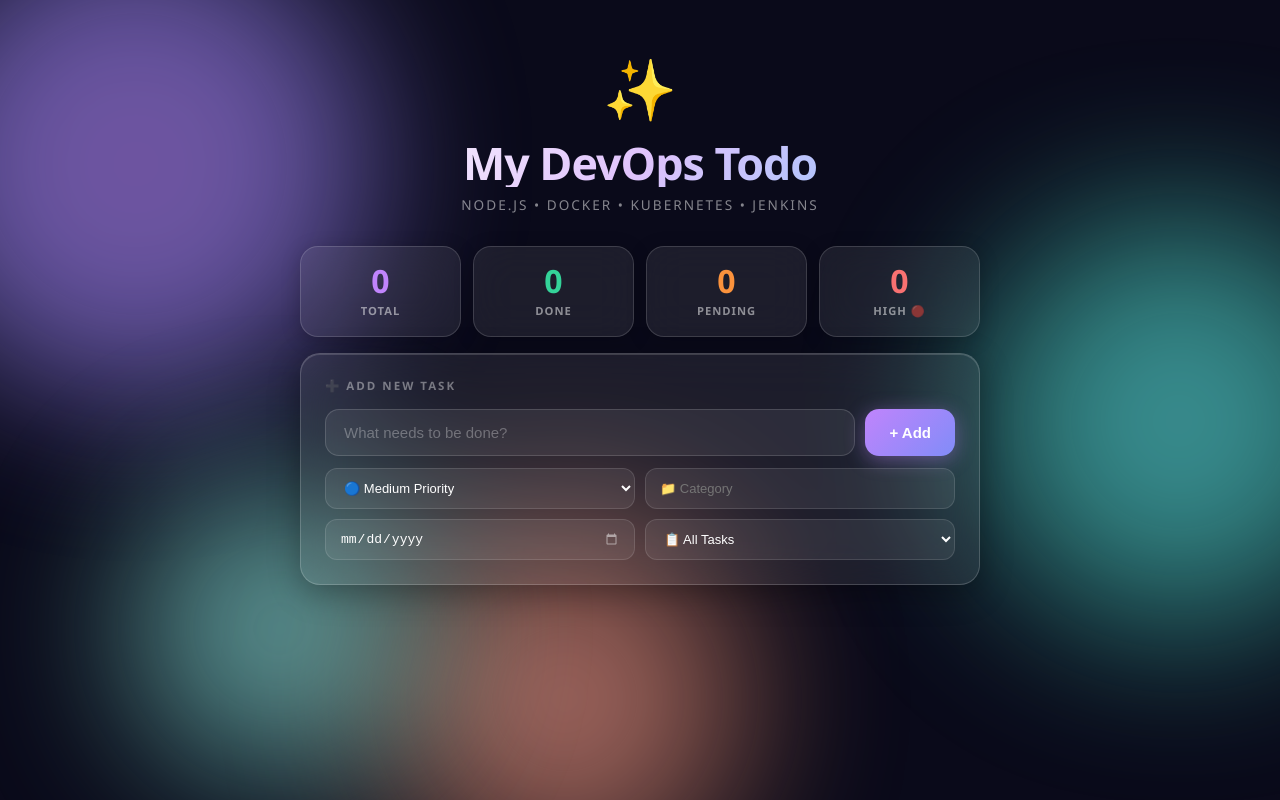
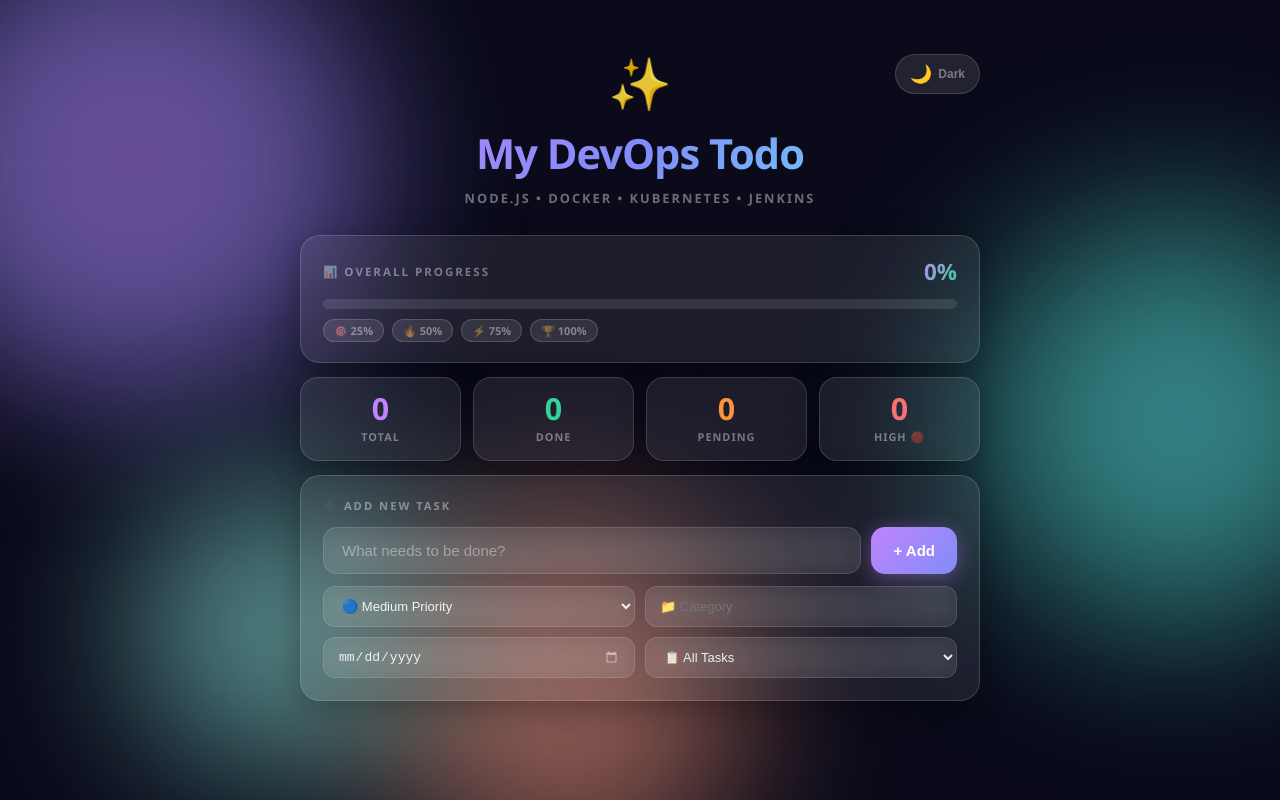
Before and after one commit to piyushwork45-tech/k8s-todo-app, a website: page public/index.html in a window 1280 px wide. Drawn offline with Linux system fonts and the light colour scheme; no server answers.

Commit message:
Add progress bar with milestones and dark/light mode toggle

```diff
--- a/public/index.html
+++ b/public/index.html
@@ -1,17 +1,53 @@
 <!DOCTYPE html>
-<html lang="en">
+<html lang="en" data-theme="dark">
 <head>
 <meta charset="UTF-8">
 <title>My DevOps Todo App</title>
 <style>
-  * { margin: 0; padding: 0; box-sizing: border-box; }
+  * { margin: 0; padding: 0; box-sizing: border-box; transition: background 0.3s, color 0.3s; }
+
+  /* Dark theme (default) */
+  [data-theme="dark"] {
+    --bg: #0a0a1a;
+    --text: rgba(255,255,255,0.9);
+    --text-muted: rgba(255,255,255,0.4);
+    --glass-bg: rgba(255,255,255,0.08);
+    --glass-border: rgba(255,255,255,0.15);
+    --glass-hover: rgba(255,255,255,0.12);
+    --input-bg: rgba(255,255,255,0.07);
+    --input-border: rgba(255,255,255,0.12);
+    --input-focus: rgba(192,132,252,0.1);
+    --todo-text: rgba(255,255,255,0.9);
+    --todo-done: rgba(255,255,255,0.3);
+    --shadow: 0 8px 32px rgba(0,0,0,0.3);
+    --toggle-bg: rgba(255,255,255,0.1);
+    --progress-bg: rgba(255,255,255,0.1);
+  }
+
+  /* Light theme */
+  [data-theme="light"] {
+    --bg: #f0f4ff;
+    --text: #1a1a2e;
+    --text-muted: rgba(0,0,0,0.45);
+    --glass-bg: rgba(255,255,255,0.45);
+    --glass-border: rgba(255,255,255,0.7);
+    --glass-hover: rgba(255,255,255,0.65);
+    --input-bg: rgba(255,255,255,0.6);
+    --input-border: rgba(0,0,0,0.1);
+    --input-focus: rgba(108,99,255,0.08);
+    --todo-text: #1a1a2e;
+    --todo-done: rgba(0,0,0,0.3);
+    --shadow: 0 8px 32px rgba(0,0,0,0.1);
+    --toggle-bg: rgba(0,0,0,0.08);
+    --progress-bg: rgba(0,0,0,0.08);
+  }
 
   body {
     min-height: 100vh;
-    background: #0a0a1a;
+    background: var(--bg);
     font-family: 'Segoe UI', Arial, sans-serif;
     padding: 30px 20px;
-    color: #2d2d2d;
+    color: var(--text);
     overflow-x: hidden;
     position: relative;
   }
@@ -21,39 +57,19 @@
     position: fixed;
     border-radius: 50%;
     filter: blur(80px);
-    opacity: 0.6;
+    opacity: 0.55;
     animation: blobFloat 8s ease-in-out infinite;
     z-index: 0;
     pointer-events: none;
+    transition: opacity 0.3s;
   }
 
-  .blob1 {
-    width: 500px; height: 500px;
-    background: radial-gradient(circle, #c084fc, #818cf8);
-    top: -100px; left: -100px;
-    animation-delay: 0s;
-  }
+  [data-theme="light"] .blob { opacity: 0.35; }
 
-  .blob2 {
-    width: 400px; height: 400px;
-    background: radial-gradient(circle, #67e8f9, #34d399);
-    top: 30%; right: -80px;
-    animation-delay: 2s;
-  }
-
-  .blob3 {
-    width: 350px; height: 350px;
-    background: radial-gradient(circle, #fda4af, #fb923c);
-    bottom: -80px; left: 30%;
-    animation-delay: 4s;
-  }
-
-  .blob4 {
-    width: 300px; height: 300px;
-    background: radial-gradient(circle, #a5f3fc, #6ee7b7);
-    top: 60%; left: 10%;
-    animation-delay: 1s;
-  }
+  .blob1 { width: 500px; height: 500px; background: radial-gradient(circle, #c084fc, #818cf8); top: -100px; left: -100px; animation-delay: 0s; }
+  .blob2 { width: 400px; height: 400px; background: radial-gradient(circle, #67e8f9, #34d399); top: 30%; right: -80px; animation-delay: 2s; }
+  .blob3 { width: 350px; height: 350px; background: radial-gradient(circle, #fda4af, #fb923c); bottom: -80px; left: 30%; animation-delay: 4s; }
+  .blob4 { width: 300px; height: 300px; background: radial-gradient(circle, #a5f3fc, #6ee7b7); top: 60%; left: 10%; animation-delay: 1s; }
 
   @keyframes blobFloat {
     0%, 100% { transform: translate(0, 0) scale(1); }
@@ -61,23 +77,19 @@
     66% { transform: translate(-15px, 15px) scale(0.95); }
   }
 
-  .container {
-    max-width: 680px;
-    margin: 0 auto;
-    position: relative;
-    z-index: 1;
-  }
+  .container { max-width: 680px; margin: 0 auto; position: relative; z-index: 1; }
 
   /* Header */
   .header {
     text-align: center;
-    padding: 20px 0 32px;
+    padding: 20px 0 28px;
+    position: relative;
   }
 
   .header-icon {
-    font-size: 3.5rem;
+    font-size: 3rem;
     display: block;
-    margin-bottom: 12px;
+    margin-bottom: 10px;
     animation: iconPulse 3s ease-in-out infinite;
   }
 
@@ -87,33 +99,136 @@
   }
 
   .header h1 {
-    font-size: 2.8rem;
+    font-size: 2.6rem;
     font-weight: 900;
-    background: linear-gradient(135deg, #ffffff, #e0c3fc, #8ec5fc);
+    background: linear-gradient(135deg, #c084fc, #818cf8, #67e8f9);
     -webkit-background-clip: text;
     -webkit-text-fill-color: transparent;
     background-clip: text;
     letter-spacing: -1px;
-    line-height: 1.1;
     margin-bottom: 8px;
   }
 
   .header p {
-    color: rgba(255,255,255,0.5);
-    font-size: 0.85rem;
-    font-weight: 500;
+    color: var(--text-muted);
+    font-size: 0.8rem;
+    font-weight: 600;
     letter-spacing: 2px;
     text-transform: uppercase;
   }
 
-  /* Glass mixin */
+  /* Theme Toggle */
+  .theme-toggle {
+    position: absolute;
+    top: 24px;
+    right: 0;
+    background: var(--toggle-bg);
+    border: 1px solid var(--glass-border);
+    border-radius: 50px;
+    padding: 8px 14px;
+    cursor: pointer;
+    font-size: 18px;
+    backdrop-filter: blur(10px);
+    transition: all 0.2s;
+    display: flex;
+    align-items: center;
+    gap: 6px;
+  }
+
+  .theme-toggle:hover { transform: scale(1.05); }
+  .theme-toggle span { font-size: 12px; font-weight: 600; color: var(--text-muted); }
+
+  /* Glass */
   .glass {
-    background: rgba(255,255,255,0.08);
+    background: var(--glass-bg);
     backdrop-filter: blur(24px);
     -webkit-backdrop-filter: blur(24px);
-    border: 1px solid rgba(255,255,255,0.18);
+    border: 1px solid var(--glass-border);
     border-radius: 20px;
-    box-shadow: 0 8px 32px rgba(0,0,0,0.3), inset 0 1px 0 rgba(255,255,255,0.15);
+    box-shadow: var(--shadow);
+  }
+
+  /* Progress Bar */
+  .progress-section {
+    padding: 20px 22px;
+    margin-bottom: 14px;
+  }
+
+  .progress-header {
+    display: flex;
+    justify-content: space-between;
+    align-items: center;
+    margin-bottom: 12px;
+  }
+
+  .progress-label {
+    font-size: 0.72rem;
+    font-weight: 700;
+    color: var(--text-muted);
+    text-transform: uppercase;
+    letter-spacing: 2px;
+  }
+
+  .progress-percent {
+    font-size: 1.4rem;
+    font-weight: 900;
+    background: linear-gradient(135deg, #c084fc, #34d399);
+    -webkit-background-clip: text;
+    -webkit-text-fill-color: transparent;
+    background-clip: text;
+  }
+
+  .progress-bar-bg {
+    width: 100%;
+    height: 10px;
+    background: var(--progress-bg);
+    border-radius: 10px;
+    overflow: hidden;
+    margin-bottom: 10px;
+  }
+
+  .progress-bar-fill {
+    height: 100%;
+    border-radius: 10px;
+    background: linear-gradient(90deg, #c084fc, #818cf8, #34d399);
+    transition: width 0.6s cubic-bezier(0.4, 0, 0.2, 1);
+    position: relative;
+    min-width: 0%;
+  }
+
+  .progress-bar-fill::after {
+    content: '';
+    position: absolute;
+    top: 0; left: 0; right: 0; bottom: 0;
+    background: linear-gradient(90deg, transparent, rgba(255,255,255,0.3), transparent);
+    animation: shimmer 2s infinite;
+  }
+
+  @keyframes shimmer {
+    0% { transform: translateX(-100%); }
+    100% { transform: translateX(100%); }
+  }
+
+  .progress-milestones {
+    display: flex;
+    gap: 8px;
+    flex-wrap: wrap;
+  }
+
+  .milestone {
+    font-size: 11px;
+    font-weight: 600;
+    color: var(--text-muted);
+    padding: 3px 10px;
+    border-radius: 20px;
+    background: var(--progress-bg);
+    border: 1px solid var(--glass-border);
+  }
+
+  .milestone.achieved {
+    background: rgba(52,211,153,0.15);
+    color: #34d399;
+    border-color: rgba(52,211,153,0.3);
   }
 
   /* Stats */
@@ -121,85 +236,65 @@
     display: grid;
     grid-template-columns: repeat(4, 1fr);
     gap: 12px;
-    margin-bottom: 16px;
+    margin-bottom: 14px;
   }
 
   .stat-card {
-    padding: 18px 10px;
+    padding: 16px 10px;
     text-align: center;
     border-radius: 18px;
-    background: rgba(255,255,255,0.08);
+    background: var(--glass-bg);
     backdrop-filter: blur(20px);
-    border: 1px solid rgba(255,255,255,0.15);
-    box-shadow: 0 4px 20px rgba(0,0,0,0.2);
+    border: 1px solid var(--glass-border);
+    box-shadow: var(--shadow);
     transition: transform 0.2s;
   }
 
   .stat-card:hover { transform: translateY(-3px); }
-
-  .stat-card .num {
-    font-size: 2rem;
-    font-weight: 900;
-    line-height: 1;
-    margin-bottom: 6px;
-  }
-
-  .stat-card .label {
-    font-size: 0.7rem;
-    color: rgba(255,255,255,0.5);
-    font-weight: 600;
-    text-transform: uppercase;
-    letter-spacing: 1px;
-  }
-
+  .stat-card .num { font-size: 1.9rem; font-weight: 900; line-height: 1; margin-bottom: 5px; }
+  .stat-card .label { font-size: 0.68rem; color: var(--text-muted); font-weight: 600; text-transform: uppercase; letter-spacing: 1px; }
   .stat-card.total .num { color: #c084fc; }
   .stat-card.done .num { color: #34d399; }
   .stat-card.pending .num { color: #fb923c; }
   .stat-card.high .num { color: #f87171; }
 
   /* Add section */
-  .add-section {
-    padding: 24px;
-    margin-bottom: 16px;
+  .add-section { padding: 22px; margin-bottom: 14px; }
+
+  .section-title {
+    font-size: 0.7rem;
+    font-weight: 700;
+    color: var(--text-muted);
+    text-transform: uppercase;
+    letter-spacing: 2px;
+    margin-bottom: 14px;
   }
 
-  .section-title {
-    font-size: 0.72rem;
-    font-weight: 700;
-    color: rgba(255,255,255,0.4);
-    text-transform: uppercase;
-    letter-spacing: 2px;
-    margin-bottom: 16px;
-  }
-
-  .task-input-row {
-    display: flex;
-    gap: 10px;
-    margin-bottom: 12px;
-  }
+  .task-input-row { display: flex; gap: 10px; margin-bottom: 12px; }
 
   .task-input-row input {
     flex: 1;
     padding: 14px 18px;
     border-radius: 14px;
-    border: 1.5px solid rgba(255,255,255,0.15);
-    background: rgba(255,255,255,0.07);
+    border: 1.5px solid var(--input-border);
+    background: var(--input-bg);
     font-size: 15px;
-    color: white;
+    color: var(--text);
     outline: none;
     transition: all 0.2s;
+    backdrop-filter: blur(10px);
   }
 
   .task-input-row input:focus {
     border-color: #c084fc;
-    background: rgba(192,132,252,0.1);
+    background: var(--input-focus);
     box-shadow: 0 0 0 3px rgba(192,132,252,0.15);
   }
 
-  .task-input-row input::placeholder { color: rgba(255,255,255,0.3); }
+  .task-input-row input::placeholder { color: var(--text-muted); }
 
   .add-btn {
-    padding: 14px 24px;
+    padding: 14px 22px;
     border-radius: 14px;
     border: none;
     background: linear-gradient(135deg, #c084fc, #818cf8);
@@ -212,46 +307,37 @@
     white-space: nowrap;
   }
 
-  .add-btn:hover {
-    transform: translateY(-2px);
-    box-shadow: 0 6px 25px rgba(192,132,252,0.6);
-  }
+  .add-btn:hover { transform: translateY(-2px); box-shadow: 0 6px 25px rgba(192,132,252,0.6); }
 
-  .meta-grid {
-    display: grid;
-    grid-template-columns: 1fr 1fr;
-    gap: 10px;
-  }
+  .meta-grid { display: grid; grid-template-columns: 1fr 1fr; gap: 10px; }
 
   .meta-grid select,
   .meta-grid input[type="text"],
   .meta-grid input[type="date"] {
     padding: 11px 14px;
     border-radius: 12px;
-    border: 1.5px solid rgba(255,255,255,0.12);
-    background: rgba(255,255,255,0.07);
+    border: 1.5px solid var(--input-border);
+    background: var(--input-bg);
     font-size: 13px;
-    color: white;
+    color: var(--text);
     outline: none;
     transition: all 0.2s;
     width: 100%;
+    backdrop-filter: blur(10px);
   }
 
-  .meta-grid select:focus,
-  .meta-grid input:focus {
+  .meta-grid select:focus, .meta-grid input:focus {
     border-color: #c084fc;
-    background: rgba(192,132,252,0.1);
+    background: var(--input-focus);
   }
 
-  .meta-grid select option { background: #1a1a2e; color: white; }
-  input[type="date"]::-webkit-calendar-picker-indicator { filter: invert(1); opacity: 0.5; }
+  [data-theme="dark"] .meta-grid select option { background: #1a1a2e; color: white; }
+  [data-theme="light"] .meta-grid select option { background: white; color: #1a1a2e; }
+  input[type="date"]::-webkit-calendar-picker-indicator { opacity: 0.5; }
+  [data-theme="dark"] input[type="date"]::-webkit-calendar-picker-indicator { filter: invert(1); }
 
-  /* Todo cards */
-  .todos-list {
-    display: flex;
-    flex-direction: column;
-    gap: 10px;
-  }
+  /* Todos */
+  .todos-list { display: flex; flex-direction: column; gap: 10px; }
 
   .todo-card {
     padding: 18px 20px;
@@ -268,22 +354,17 @@
     to { opacity: 1; transform: translateY(0); }
   }
 
-  .todo-card:hover {
-    transform: translateX(4px);
-    background: rgba(255,255,255,0.12) !important;
-  }
-
+  .todo-card:hover { transform: translateX(4px); background: var(--glass-hover) !important; }
   .todo-card.priority-high { border-left-color: #f87171; }
   .todo-card.priority-medium { border-left-color: #818cf8; }
   .todo-card.priority-low { border-left-color: #34d399; }
   .todo-card.done { opacity: 0.45; }
 
   .checkbox {
-    width: 28px;
-    height: 28px;
+    width: 28px; height: 28px;
     border-radius: 50%;
-    border: 2px solid rgba(255,255,255,0.25);
-    background: rgba(255,255,255,0.05);
+    border: 2px solid var(--glass-border);
+    background: var(--input-bg);
     cursor: pointer;
     display: flex;
     align-items: center;
@@ -306,21 +387,14 @@
   .todo-text {
     font-size: 15px;
     font-weight: 600;
-    color: rgba(255,255,255,0.9);
+    color: var(--todo-text);
     margin-bottom: 7px;
     word-break: break-word;
   }
 
-  .todo-card.done .todo-text {
-    text-decoration: line-through;
-    color: rgba(255,255,255,0.3);
-  }
+  .todo-card.done .todo-text { text-decoration: line-through; color: var(--todo-done); }
 
-  .todo-meta {
-    display: flex;
-    gap: 6px;
-    flex-wrap: wrap;
-  }
+  .todo-meta { display: flex; gap: 6px; flex-wrap: wrap; }
 
   .badge {
     padding: 3px 10px;
@@ -337,8 +411,7 @@
   .badge.overdue { background: rgba(248,113,113,0.2); color: #f87171; border: 1px solid rgba(248,113,113,0.3); }
 
   .delete-btn {
-    width: 34px;
-    height: 34px;
+    width: 34px; height: 34px;
     border-radius: 10px;
     border: 1px solid rgba(248,113,113,0.25);
     background: rgba(248,113,113,0.1);
@@ -352,24 +425,15 @@
     flex-shrink: 0;
   }
 
-  .delete-btn:hover {
-    background: rgba(248,113,113,0.25);
-    transform: scale(1.1);
-  }
+  .delete-btn:hover { background: rgba(248,113,113,0.25); transform: scale(1.1); }
 
-  .empty {
-    text-align: center;
-    padding: 60px 0;
-    color: rgba(255,255,255,0.3);
-  }
-
+  .empty { text-align: center; padding: 60px 0; color: var(--text-muted); }
   .empty span { font-size: 4rem; display: block; margin-bottom: 12px; }
   .empty p { font-size: 1rem; font-weight: 500; }
 </style>
 </head>
 <body>
 
-<!-- Animated background blobs -->
 <div class="blob blob1"></div>
 <div class="blob blob2"></div>
 <div class="blob blob3"></div>
@@ -378,11 +442,32 @@
 <div class="container">
 
   <div class="header">
+    <button class="theme-toggle" onclick="toggleTheme()" id="themeBtn">
+      🌙 <span>Dark</span>
+    </button>
     <span class="header-icon">✨</span>
     <h1>My DevOps Todo</h1>
     <p>Node.js • Docker • Kubernetes • Jenkins</p>
   </div>
 
+  <!-- Progress Bar -->
+  <div class="glass progress-section">
+    <div class="progress-header">
+      <span class="progress-label">📊 Overall Progress</span>
+      <span class="progress-percent" id="progressPercent">0%</span>
+    </div>
+    <div class="progress-bar-bg">
+      <div class="progress-bar-fill" id="progressBar" style="width: 0%"></div>
+    </div>
+    <div class="progress-milestones">
+      <span class="milestone" id="m25">🎯 25%</span>
+      <span class="milestone" id="m50">🔥 50%</span>
+      <span class="milestone" id="m75">⚡ 75%</span>
+      <span class="milestone" id="m100">🏆 100%</span>
+    </div>
+  </div>
+
+  <!-- Stats -->
   <div class="stats-row">
     <div class="stat-card total">
       <div class="num" id="totalCount">0</div>
@@ -402,6 +487,7 @@
     </div>
   </div>
 
+  <!-- Add Task -->
   <div class="glass add-section">
     <div class="section-title">➕ Add New Task</div>
     <div class="task-input-row">
@@ -431,6 +517,32 @@
 
 <script>
 let allTodos = [];
+let currentTheme = 'dark';
+
+function toggleTheme() {
+  currentTheme = currentTheme === 'dark' ? 'light' : 'dark';
+  document.documentElement.setAttribute('data-theme', currentTheme);
+  const btn = document.getElementById('themeBtn');
+  btn.innerHTML = currentTheme === 'dark'
+    ? '🌙 <span>Dark</span>'
+    : '☀️ <span>Light</span>';
+}
+
+function updateProgress(todos) {
+  const total = todos.length;
+  const done = todos.filter(t => t.done).length;
+  const pct = total === 0 ? 0 : Math.round((done / total) * 100);
+
+  document.getElementById('progressPercent').textContent = pct + '%';
+  document.getElementById('progressBar').style.width = pct + '%';
+
+  // Milestones
+  ['m25', 'm50', 'm75', 'm100'].forEach((id, i) => {
+    const threshold = [25, 50, 75, 100][i];
+    const el = document.getElementById(id);
+    el.classList.toggle('achieved', pct >= threshold);
+  });
+}
 
 async function fetchTodos() {
   const res = await fetch('/api/todos');
@@ -459,6 +571,8 @@ function renderTodos() {
   document.getElementById('doneCount').textContent = allTodos.filter(t => t.done).length;
   document.getElementById('pendingCount').textContent = allTodos.filter(t => !t.done).length;
   document.getElementById('highCount').textContent = allTodos.filter(t => t.priority === 'high' && !t.done).length;
+
+  updateProgress(allTodos);
 
   const list = document.getElementById('todoList');
 
```
